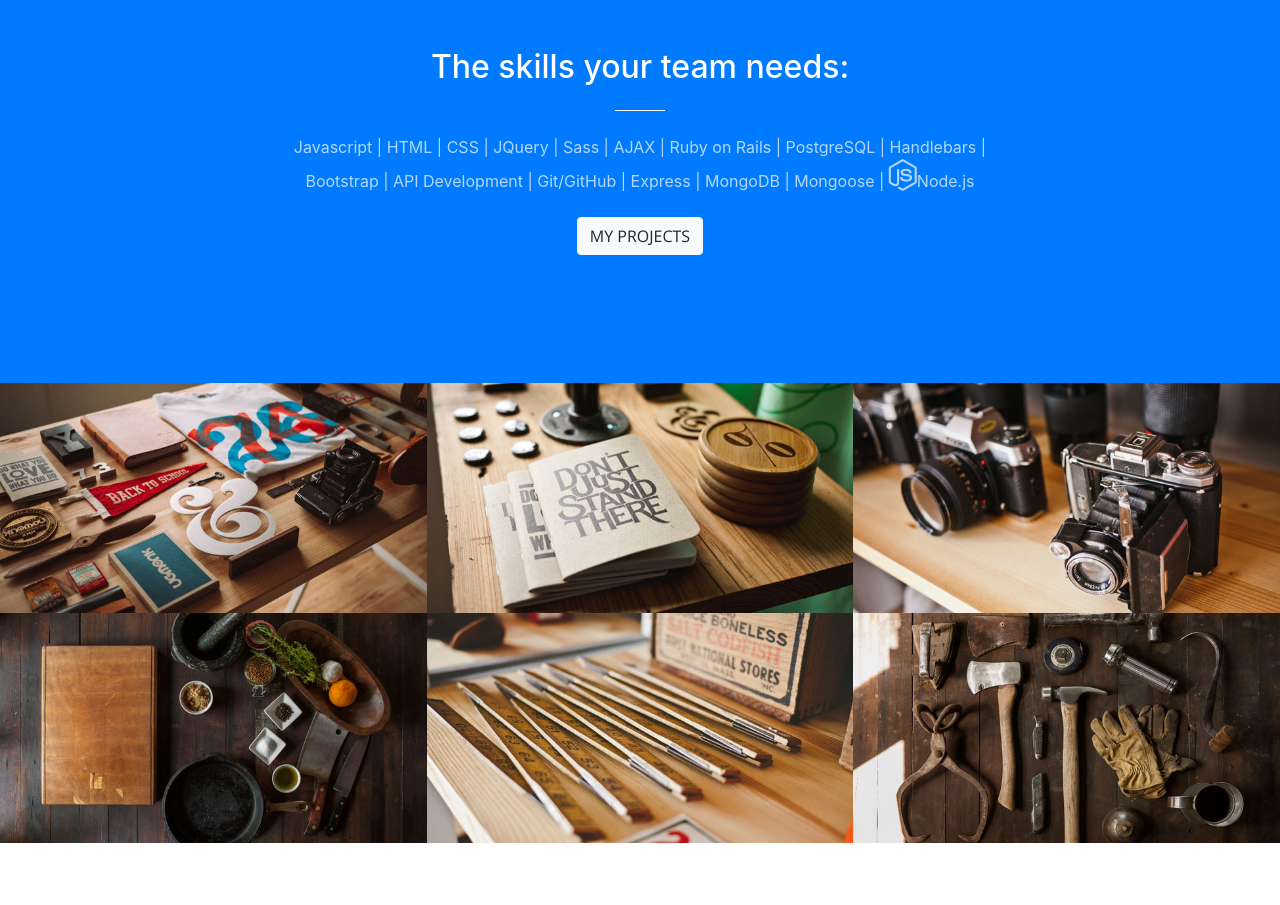
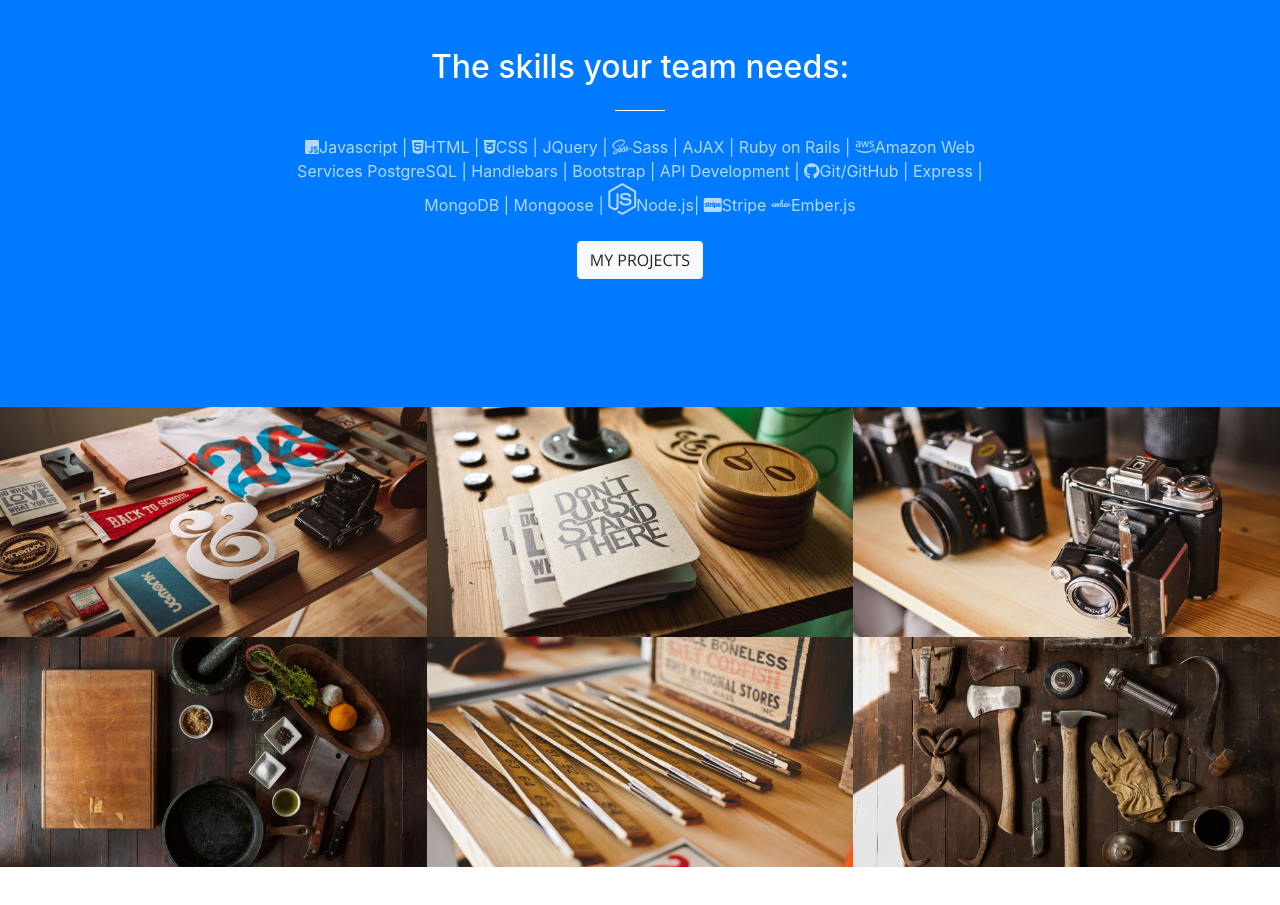
Before and after one commit to matthewjramos/matthewjramos.github.io, a website with bundled scripts: page index.html in a window 1280 px wide. Shown: the part 880-1785 px from the top of the page. Built offline with nearby package versions, Linux system fonts and the light colour scheme.

Commit message:
Icon testing

```diff
--- a/index.html
+++ b/index.html
@@ -81,9 +81,26 @@
           <div class="col-lg-8 mx-auto text-center">
             <h2 class="section-heading text-white">The skills your team needs:</h2>
             <hr class="light my-4">
-            <p class="text-faded mb-4">Javascript | HTML | CSS | JQuery | Sass | AJAX | Ruby on Rails |
-            PostgreSQL | Handlebars | Bootstrap | API Development | Git/GitHub |
-            Express | MongoDB | Mongoose | <i class="fab fa-node-js fa-2x"></i>Node.js
+            <p class="text-faded mb-4">
+              <i class="fab fa-js-square"></i>Javascript |
+              <i class="fab fa-html5"></i>HTML |
+              <i class="fab fa-css3-alt"></i>CSS
+               | JQuery |
+              <i class="fab fa-sass"></i>Sass |
+              AJAX |
+              Ruby on Rails |
+              <i class="fab fa-aws"></i>Amazon Web Services
+              PostgreSQL |
+              Handlebars |
+              Bootstrap |
+              API Development |
+              <i class="fab fa-github"></i>Git/GitHub |
+              Express |
+              MongoDB |
+              Mongoose |
+              <i class="fab fa-node-js fa-2x"></i>Node.js|
+              <i class="fab fa-cc-stripe"></i>Stripe
+              <i class="fab fa-ember"></i>Ember.js
             </p>
             <a class="btn btn-light btn-xl js-scroll-trigger" href="#portfolio">My Projects</a>
           </div>
```
